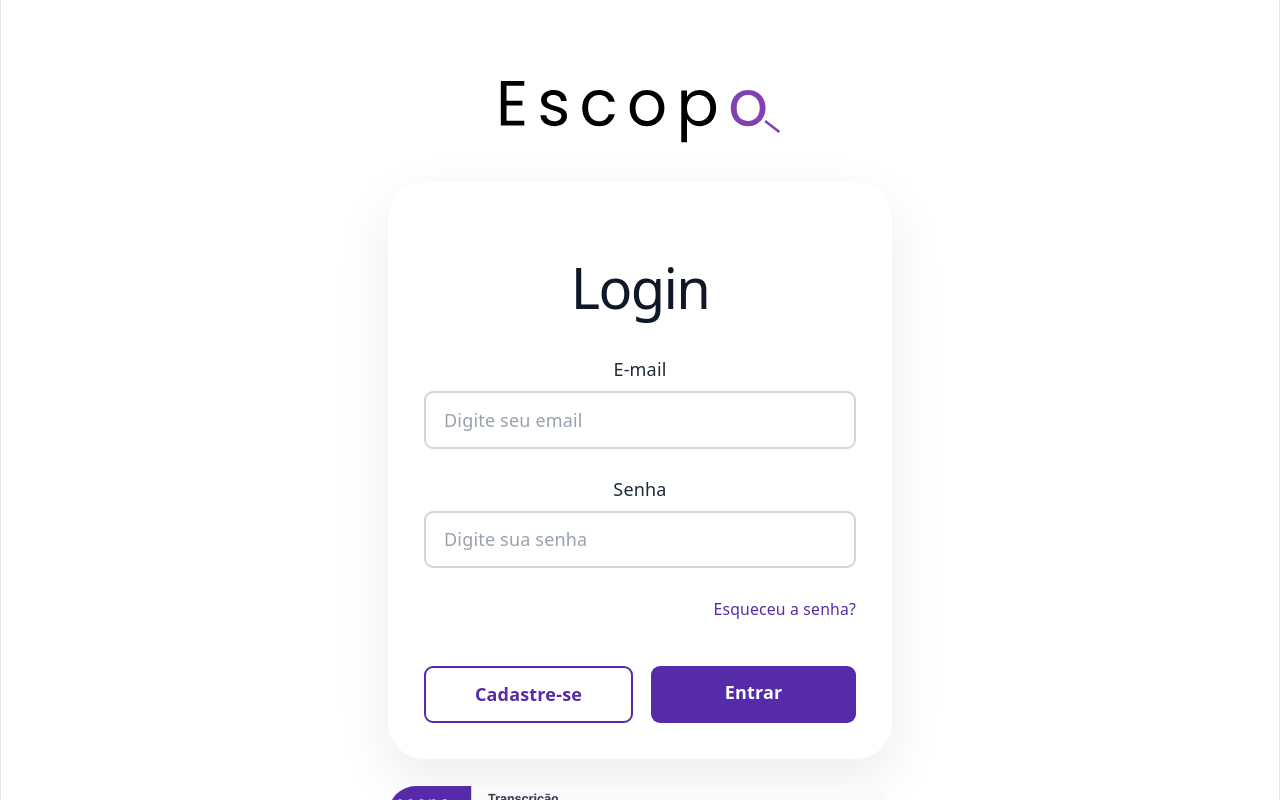
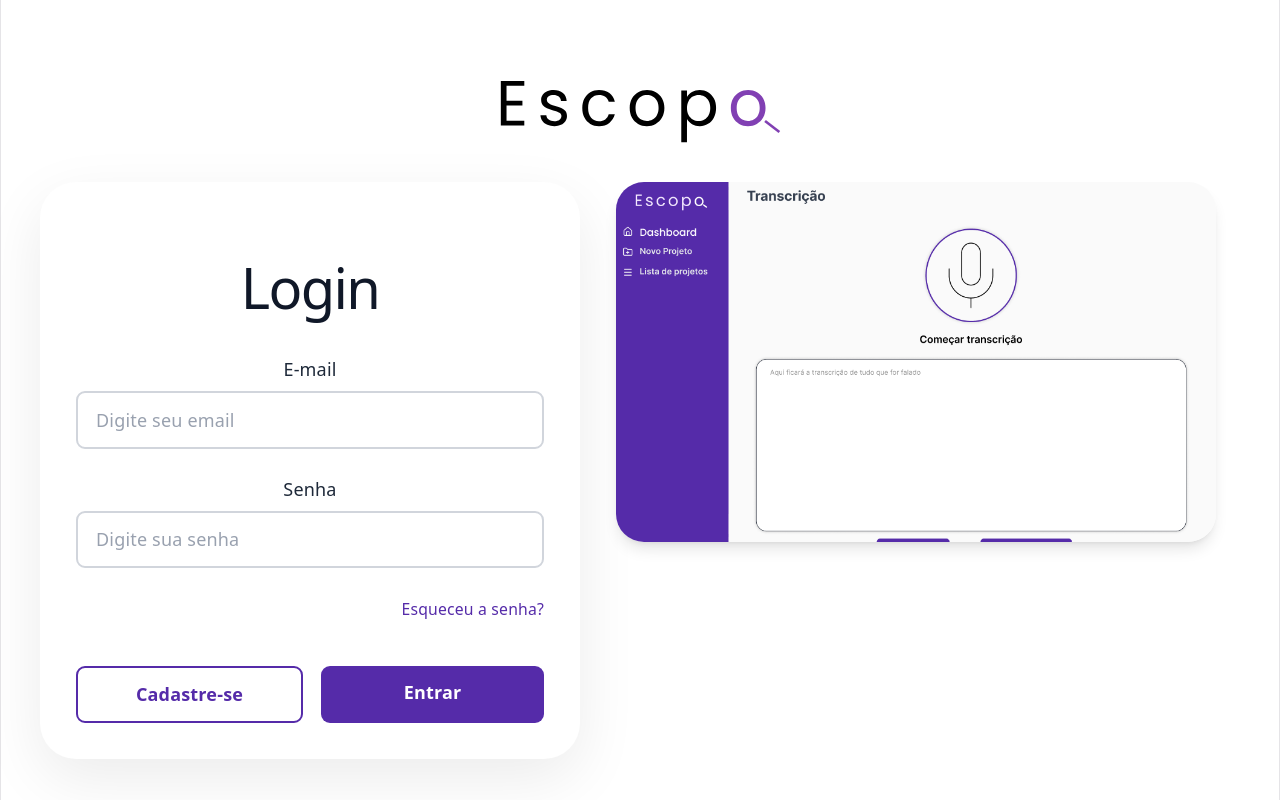
Before and after one commit to Samys003/projeto-escopo-web, a React (Vite) app: page / in a window 1280 px wide. Shown: the top 800 px of the page. Built offline with nearby package versions, Linux system fonts and the light colour scheme.

Commit message:
Ajustes finais nas telas, modelo estático praticamente finalizado, falta implementar a API

```diff
--- a/src/components/Carrossel.jsx
+++ b/src/components/Carrossel.jsx
@@ -36,7 +36,7 @@ const Carrossel = () => {
   const displayedSlides = isMobile ? slidesMobiles : slides;
 
   return (
-    <div className="relative overflow-hidden w-full h-72 sm:h-80 mt-6 rounded-[28px] shadow-lg">
+    <div className="relative overflow-hidden w-full h-full sm:h-80 mt-6 md:mt-0 rounded-[28px] shadow-lg">
       <div
         className="flex transition-transform duration-700 ease-out"
         style={{ transform: `translateX(-${current * 100}%)` }}
@@ -46,7 +46,7 @@ const Carrossel = () => {
             key={index}
             src={src}
             alt={`Slide ${index + 1}`}
-            className="w-full h-72 sm:h-80 object-cover shrink-0"
+            className="w-full h-full sm:h-full object-cover shrink-0"
           />
         ))}
       </div>
--- a/src/pages/Login.jsx
+++ b/src/pages/Login.jsx
@@ -6,7 +6,7 @@ function Login() {
   return (
     <div className="flex flex-col items-center justify-center min-h-screen bg-white px-6 py-12">
       <meta name="viewport" content="width=device-width, initial-scale=1.0" />
-      <div className="w-full max-w-md">
+      <div className="w-full max-w-[1200px]">
         <div className="flex justify-center mb-8">
           <img
             src={LogoImg}
@@ -14,7 +14,10 @@ function Login() {
             alt="Escopo"
           />
         </div>
-        <div className="rounded-4xl bg-white shadow-[0_20px_60px_rgba(0,0,0,0.08)] p-6 sm:p-8">
+
+        <div className="flex flex-col md:flex-row items-stretch gap-8">
+          <div className="w-full md:w-[45%]">
+            <div className="rounded-4xl bg-white shadow-[0_20px_60px_rgba(0,0,0,0.08)] p-6 sm:p-8 h-full">
               <h1 className="text-2xl font-bold text-center text-gray-900! mb-8">
                 Login
               </h1>
@@ -69,8 +72,12 @@ function Login() {
                 </div>
               </form>
             </div>
+          </div>
 
+          <div className="w-full md:w-[50%]">
             <Carrossel />
+          </div>
+        </div>
       </div>
     </div>
   );
```
Lines whose indentation alone changed are shown as unchanged.
